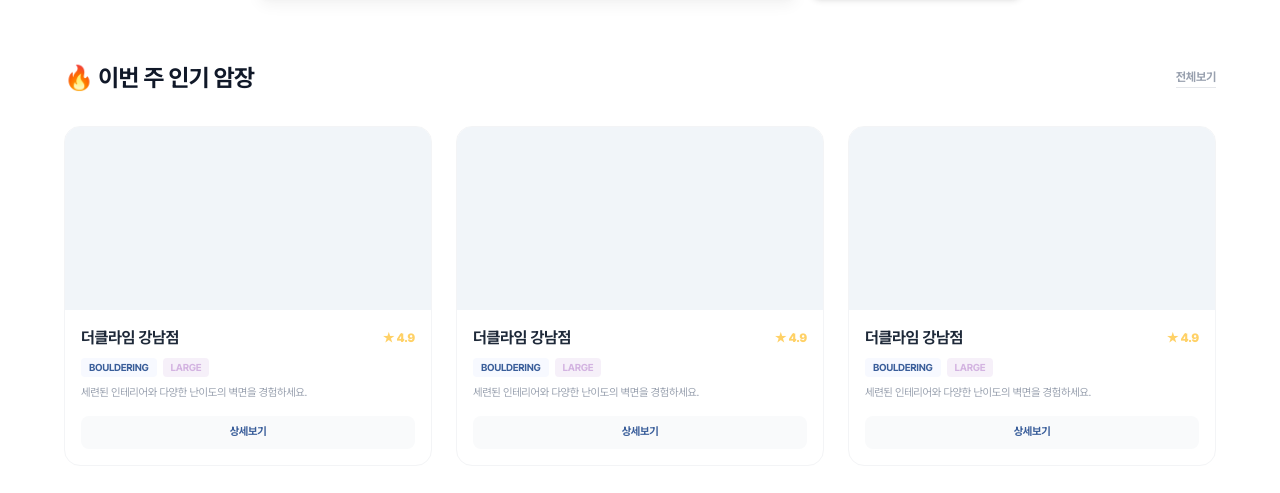
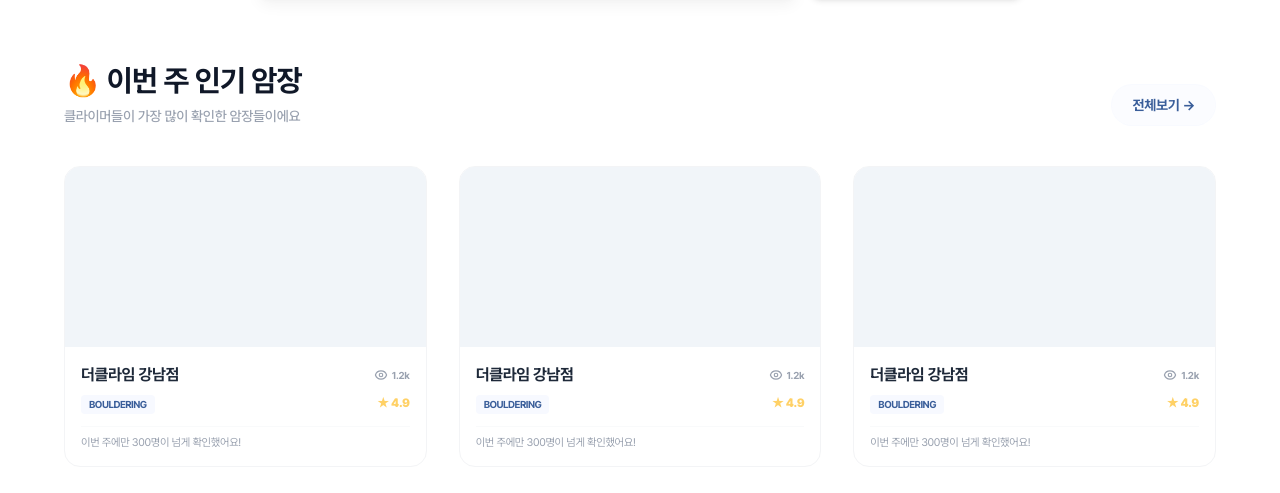
Before and after one commit to dmswl6310/Orri-Climbing, a Next.js app: page / in a window 1280 px wide. Shown: the part 459-952 px from the top of the page. Built offline with nearby package versions, Linux system fonts and the light colour scheme.

Commit message:
refactor: 메인페이지 레이아웃 변경

```diff
--- a/src/app/page.tsx
+++ b/src/app/page.tsx
@@ -8,12 +8,6 @@ export default function HomePage() {
       <HeroSection />
       <SearchBar />
       <PopularGyms />
-
-      <div className="flex justify-center mb-20 px-6">
-        <button className="px-10 py-3 bg-white border border-gray-200 text-gray-600 rounded-full font-bold text-sm hover:bg-gray-50 transition-all shadow-sm">
-          암장 더 불러오기
-        </button>
-      </div>
     </main>
   );
 }
--- /dev/null
+++ b/src/components/home/GymCard.tsx
@@ -0,0 +1,33 @@
+import EyeIcon from "../icons/EyeIcon";
+
+const GymCard = () => (
+  <div className="group relative bg-white rounded-2xl overflow-hidden border border-gray-100 hover:border-main-light transition-all flex flex-col hover:shadow-xl hover:shadow-main/5">
+    <div className="relative aspect-[16/8] overflow-hidden bg-gray-50">
+      <div className="w-full h-full bg-slate-100 group-hover:scale-105 transition-transform duration-700" />
+    </div>
+
+    <div className="p-4 flex flex-col gap-2">
+      <div className="flex justify-between items-center">
+        <h4 className="font-bold text-base text-gray-800">더클라임 강남점</h4>
+
+        <div className="flex items-center gap-1 text-gray-400">
+          <EyeIcon className="w-3.5 h-3.5" />
+          <span className="text-[10px] font-bold tracking-tight">1.2k</span>
+        </div>
+      </div>
+
+      <div className="flex gap-1.5">
+        <span className="bg-main-light/50 text-main-dark text-[10px] px-2 py-0.5 rounded font-bold uppercase tracking-tighter">
+          Bouldering
+        </span>
+        <span className="text-point font-black text-xs ml-auto">★ 4.9</span>
+      </div>
+
+      <p className="text-gray-400 text-[11px] leading-snug line-clamp-1 border-t border-gray-50 pt-2 mt-1">
+        이번 주에만 300명이 넘게 확인했어요!
+      </p>
+    </div>
+  </div>
+);
+
+export default GymCard;
--- a/src/components/home/PopularGyms.tsx
+++ b/src/components/home/PopularGyms.tsx
@@ -1,47 +1,30 @@
-const PopularGyms = () => (
+import GymCard from "./GymCard";
+
+const PopularGyms = () => {
+  return (
     <section className="p-8 md:p-16 max-w-7xl mx-auto">
-    <div className="flex justify-between items-center mb-8">
-      <h3 className="font-bold text-gray-900 text-xl md:text-2xl tracking-tight">
+      <div className="flex justify-between items-end mb-10">
+        <div>
+          <h3 className="font-bold text-gray-900 text-2xl md:text-3xl tracking-tight mb-2">
             🔥 이번 주 인기 암장
           </h3>
-      <button className="text-xs font-bold text-gray-400 border-b border-gray-200 pb-0.5">
-        전체보기
+          <p className="text-gray-400 text-sm font-medium">
+            클라이머들이 가장 많이 확인한 암장들이에요
+          </p>
+        </div>
+        <button className="text-xs md:text-sm font-bold text-main-dark bg-main-light/30 px-5 py-2.5 rounded-full hover:bg-main-light/50 transition-all border border-main-light/20">
+          전체보기 →
         </button>
       </div>
-    <div className="grid grid-cols-1 md:grid-cols-2 lg:grid-cols-3 gap-6">
+
+      {/* 백엔드에서 가져온 Top 3~4개만 뿌려주는 영역 */}
+      <div className="grid grid-cols-1 md:grid-cols-2 lg:grid-cols-3 gap-8">
         {[1, 2, 3].map((item) => (
           <GymCard key={item} />
         ))}
       </div>
     </section>
   );
-
-const GymCard = () => (
-  <div className="group bg-white rounded-2xl overflow-hidden border border-gray-100 hover:border-main-light transition-all flex flex-col">
-    <div className="relative aspect-[16/8] overflow-hidden bg-gray-50">
-      <div className="w-full h-full bg-slate-100 group-hover:scale-105 transition-transform duration-700" />
-    </div>
-    <div className="p-4 flex flex-col gap-2">
-      <div className="flex justify-between items-center">
-        <h4 className="font-bold text-base text-gray-800">더클라임 강남점</h4>
-        <span className="text-point font-black text-xs">★ 4.9</span>
-      </div>
-      <div className="flex gap-1.5">
-        <span className="bg-main-light/50 text-main-dark text-[10px] px-2 py-0.5 rounded font-bold uppercase">
-          Bouldering
-        </span>
-        <span className="bg-purple-light/20 text-purple-light text-[10px] px-2 py-0.5 rounded font-bold uppercase">
-          Large
-        </span>
-      </div>
-      <p className="text-gray-400 text-[11px] leading-snug line-clamp-1">
-        세련된 인테리어와 다양한 난이도의 벽면을 경험하세요.
-      </p>
-      <button className="mt-2 w-full py-2 rounded-lg bg-gray-50 text-main-dark text-[11px] font-bold hover:bg-main-light transition-colors">
-        상세보기
-      </button>
-    </div>
-  </div>
-);
+};
 
 export default PopularGyms;
--- /dev/null
+++ b/src/components/icons/EyeIcon.tsx
@@ -0,0 +1,30 @@
+interface IconProps {
+  className?: string;
+}
+
+const EyeIcon = ({ className = "w-4 h-4" }: IconProps) => {
+  return (
+    <svg
+      className={className}
+      fill="none"
+      stroke="currentColor"
+      viewBox="0 0 24 24"
+      xmlns="http://www.w3.org/2000/svg"
+    >
+      <path
+        strokeLinecap="round"
+        strokeLinejoin="round"
+        strokeWidth="2"
+        d="M15 12a3 3 0 11-6 0 3 3 0 016 0z"
+      />
+      <path
+        strokeLinecap="round"
+        strokeLinejoin="round"
+        strokeWidth="2"
+        d="M2.458 12C3.732 7.943 7.523 5 12 5c4.478 0 8.268 2.943 9.542 7-1.274 4.057-5.064 7-9.542 7-4.477 0-8.268-2.943-9.542-7z"
+      />
+    </svg>
+  );
+};
+
+export default EyeIcon;
```
Lines whose indentation alone changed are shown as unchanged.
